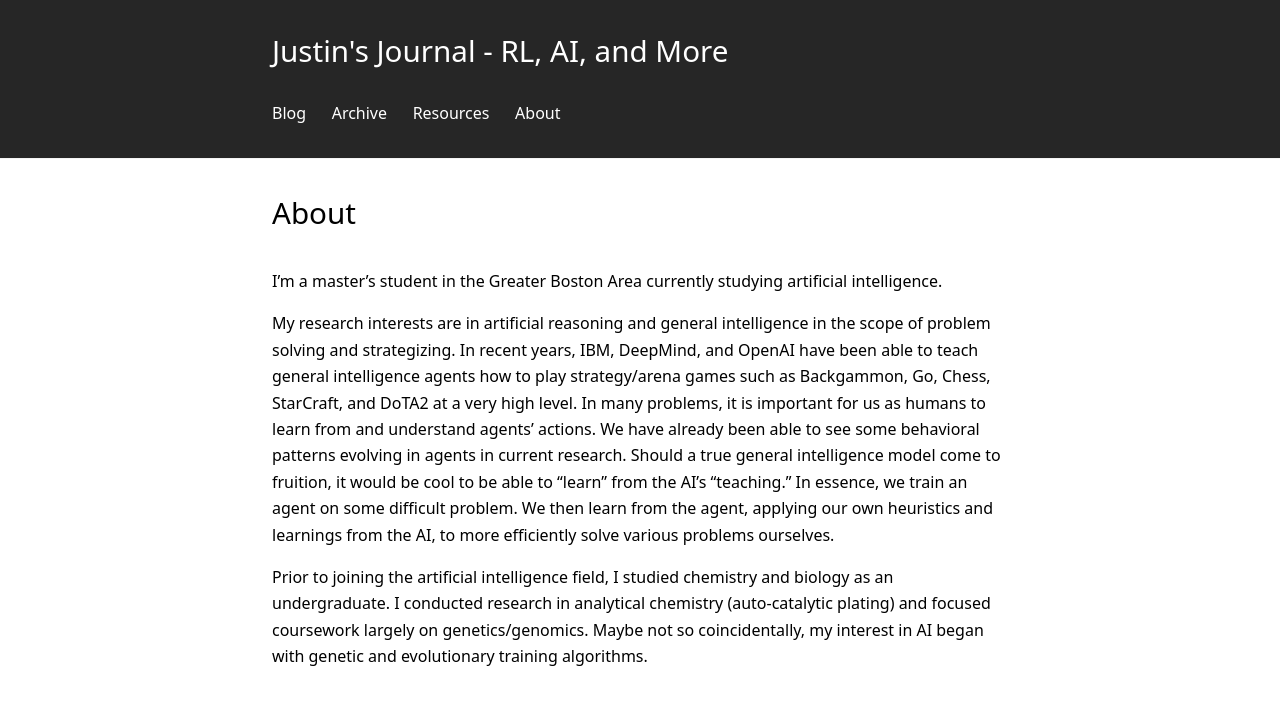
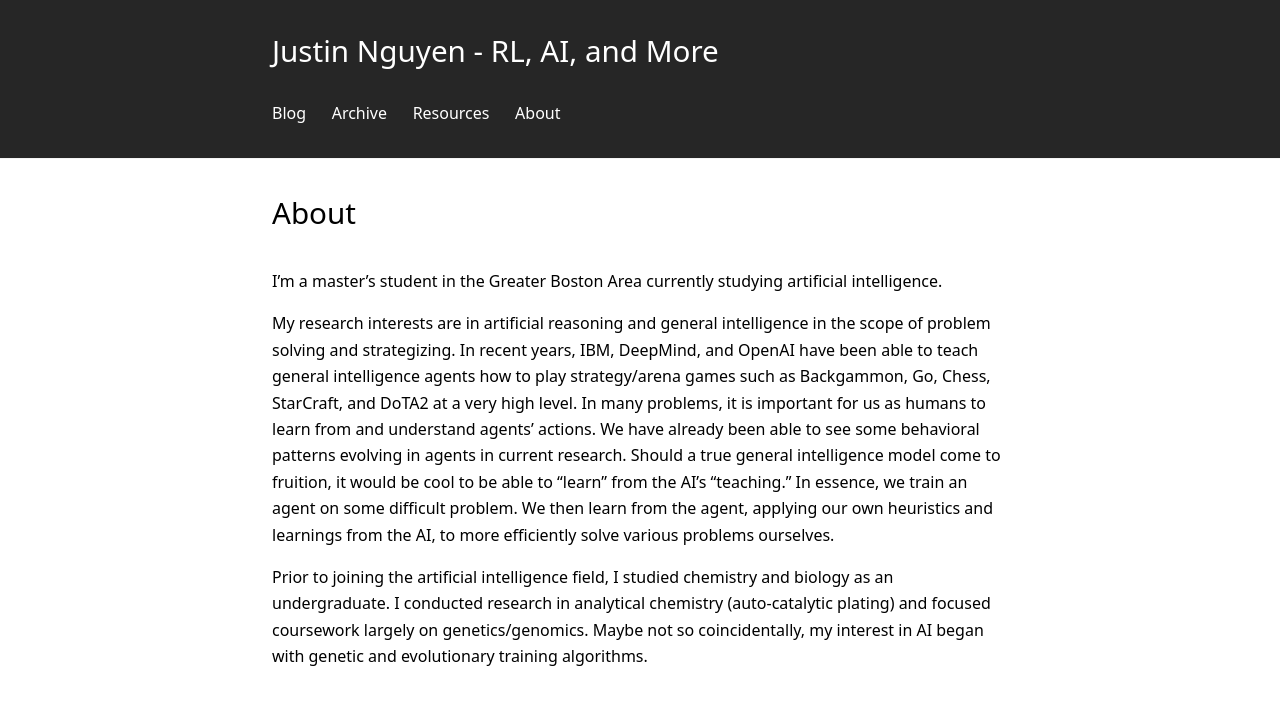
Before and after one commit to NguyenJus/blog, a Jekyll site: the page built from about.md, in a window 1280 px wide. Shown: the top 705 px of the page. Built offline with Jekyll 4.4.1, drawn with Linux system fonts in a browser that asks for light colours.

```diff
--- a/_config.yml
+++ b/_config.yml
@@ -1,4 +1,4 @@
-title: "Justin's Journal - RL, AI, and More"
+title: "Justin Nguyen - RL, AI, and More"
 author: "Justin Nguyen"
 description: "My Journal and Journey"
 
```
